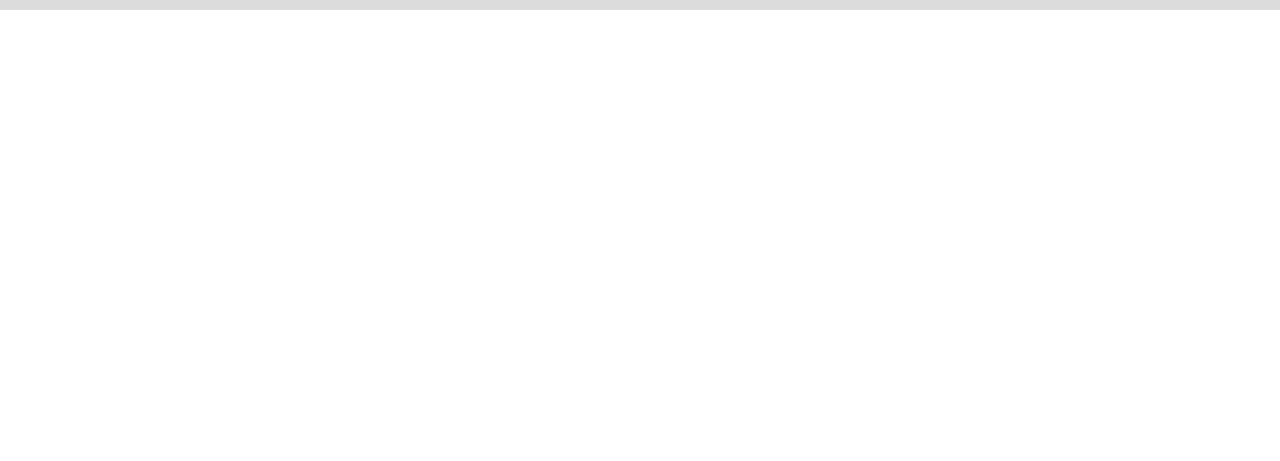
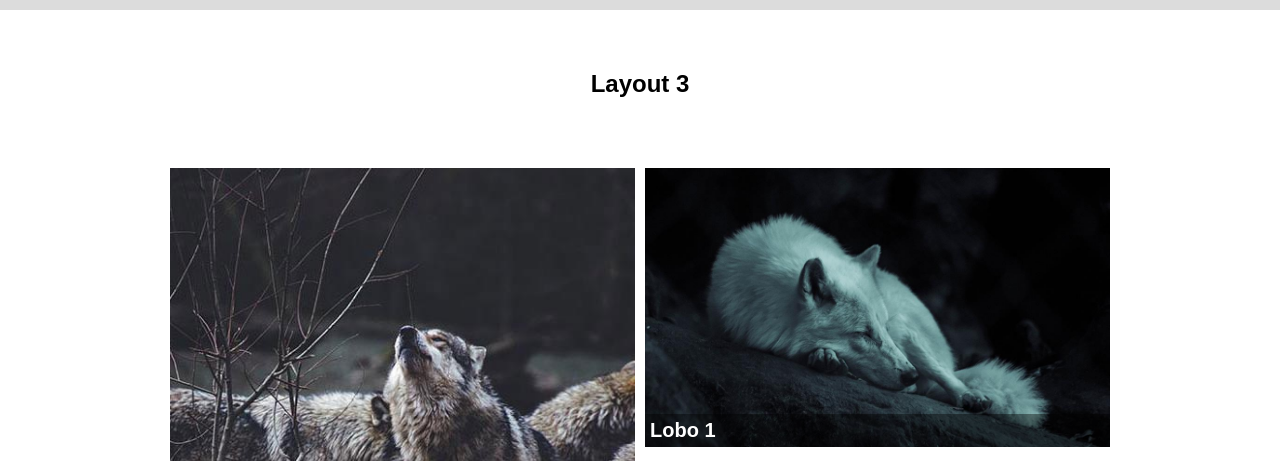
Before and after one commit to sondai-web-developer/praticando-layouts-front-end, a website built with webpack: page index.html in a window 1280 px wide. Shown: the part 2216-2677 px from the top of the page. Before the commit the page ends 2226 px from the top, so only its background shows below. Built offline with nearby package versions, Linux system fonts and the light colour scheme.

Commit message:
layout 3 adicionado

```diff
--- /dev/null
+++ b/css/sessoes/layout_3.css
@@ -0,0 +1,67 @@
+#layout_3{
+    display: grid;
+    padding: 60px 10px;
+
+    grid-template-columns: 1fr;
+}
+
+.item_3{
+    margin-top: 40px;
+}
+
+#item_3_principal h2, .item_3 h2{
+    padding:5px 0px;
+    font-size: 17px;
+}
+
+@media (min-width:510px){
+    #layout_3{
+        max-width: 960px;
+        margin: 0 auto;
+        grid-template-columns:repeat(2, 1fr);
+
+        align-items: start;
+        gap:10px;
+    }
+
+    .titulo{
+        grid-column: 1 / -1;
+        grid-row: 1;
+    }
+
+    #item_3_principal{
+        grid-column: 1;
+        grid-row: 2 / 4;
+    }
+
+    .item_3{
+        grid-column: 2;
+        margin-top: 0px;
+    }
+
+    #item_3_principal h2, .item_3 h2{
+        background: rgba(0, 0, 0, .4);
+        color:#fff;
+        padding: 5px;
+    }
+
+    #item_3_principal, .item_3{
+        display: grid;
+    }
+
+    #item_3_principal img, .item_3 img{
+        grid-column: 1;
+        grid-row:1 / 3;
+    }
+
+    #item_3_principal h2, .item_3 h2{
+        grid-column: 1;
+        grid-row: 2;
+    }
+}
+
+@media (min-width: 820px){
+    #item_3_principal h2, .item_3 h2{
+        font-size: 20px;
+    }
+}
--- a/css/style.css
+++ b/css/style.css
@@ -3,3 +3,4 @@
 
 @import "sessoes/layout_1.css";
 @import "sessoes/layout_2.css";
+@import "sessoes/layout_3.css";
--- a/index.html
+++ b/index.html
@@ -18,6 +18,7 @@
             <ul>
                 <li><a data-menu="item" href="#layout_1">Layout 1</a></li>
                 <li><a data-menu="item" href="#layout_2">Layout 2</a></li>
+                <li><a data-menu="item" href="#layout_3">Layout 3</a></li>
             </ul>
         </nav>
     </header>
@@ -89,6 +90,29 @@
 
     <!--Layout 2-->
 
+    <!--Layout 3-->
+
+    <section id="layout_3">
+        <h1 class="titulo">Layout 3</h1>
+
+        <div id="item_3_principal">
+            <img src="img/lobo4.jpg">
+            <h2>Lobo 4</h2>
+        </div>
+
+        <div class="item_3">
+            <img src="img/lobo1.jpg">
+            <h2>Lobo 1</h2>
+        </div>
+
+        <div class="item_3">
+            <img src="img/lobo2.jpg">
+            <h2>Lobo 2</h2>
+        </div>
+    </section>
+
+    <!--Layout 3-->
+
     <script src="main.js"></script>
     </body>
 </html>
```
